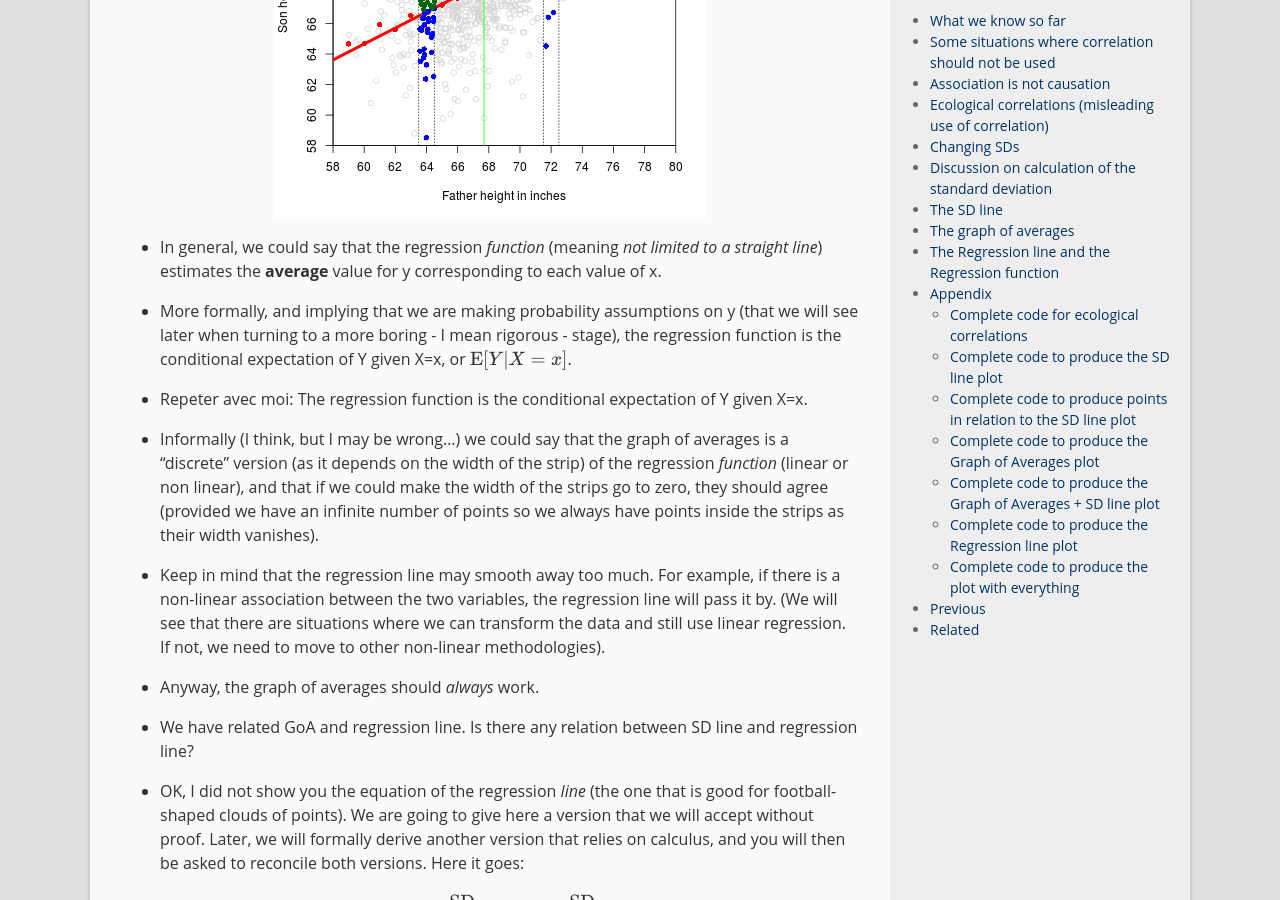
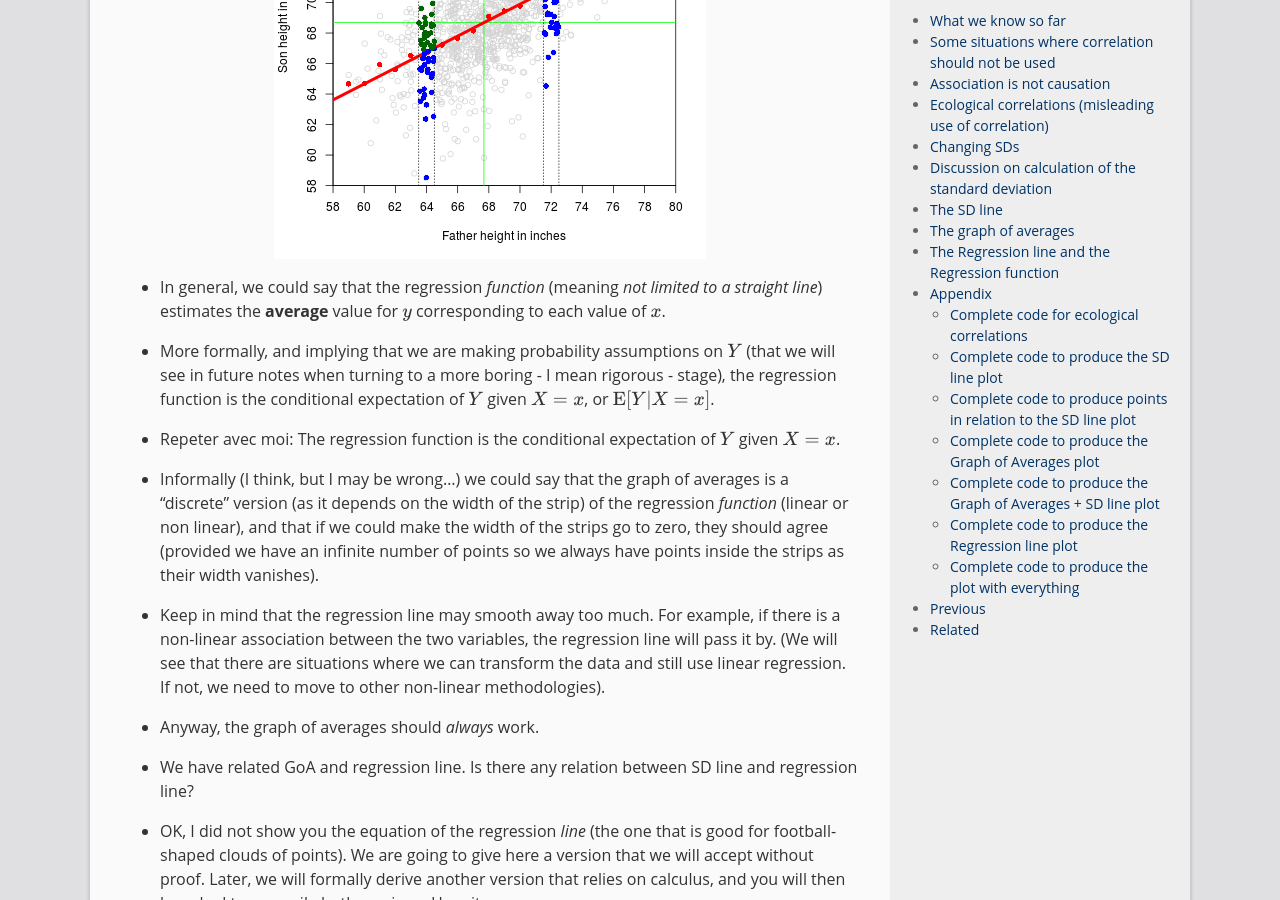
Before and after one commit to rbertolusso/rbertolusso.github.io, a Jekyll site: the page built from _posts/2016-10-28-LR02-SDline-GoA-regression.md, in a window 1280 px wide and 900 px high, scrolled down 11002 px. Built offline with Jekyll 4.4.1, drawn with Linux system fonts in a browser that asks for light colours; formulas are drawn with MathJax 3; comment, search, counter and statistics services are not loaded; some of the changed text lies outside the part shown.

Commit message:
LR02 modifications and link to data.

````diff
--- a/_posts/2016-10-28-LR02-SDline-GoA-regression.md
+++ b/_posts/2016-10-28-LR02-SDline-GoA-regression.md
@@ -137,6 +137,9 @@
   or <https://en.wikipedia.org/wiki/Simpson%27s_paradox>,
   or of ecological fallacy, of which you can read on
   <http://www.stat.berkeley.edu/~census/ecofall.txt>).
+
+  Link to data:
+  <https://rbertolusso.github.io/data/LR/eco_corre.csv>
 
 
 ```r
@@ -389,10 +392,10 @@
 
 ### The graph of averages
 
-* If you partition your x axis let's say at every inch, the graph of
-  averages is the collection of points where the x-coordinate is the
-  center of the vertical strip, and the y-coordinate the *mean* of all
-  the y-values contained in that strip. (Of course your selection of
+* If you partition your $x$ axis let's say at every inch, the graph of
+  averages is the collection of points where the $x$-coordinate is the
+  center of the vertical strip, and the $y$-coordinate the *mean* of all
+  the $y$-values contained in that strip. (Of course your selection of
   a different strip width will give a different result, as it happens
   with histograms)
 
@@ -429,15 +432,15 @@
 
 * In general, we could say that the regression
   *function* (meaning *not limited to a straight line*)
-  estimates the **average** value for y corresponding to each value of x.
+  estimates the **average** value for $y$ corresponding to each value of $x$.
 
 * More formally, and implying that we are making probability assumptions
-  on y (that we will see later when turning to a more boring - I mean
+  on $Y$ (that we will see in future notes when turning to a more boring - I mean
   rigorous - stage), the regression function is the conditional
-  expectation of Y given X=x, or $\text{E}[Y|X=x]$.
+  expectation of $Y$ given $X=x$, or $\text{E}[Y|X=x]$.
 
 * Repeter avec moi: The regression function is the conditional expectation
-  of Y given X=x.
+  of $Y$ given $X=x$.
 
 * Informally (I think, but I may be wrong...) we could say that the graph
   of averages is a "discrete" version (as it depends on the width
````
Also changed, not shown: _source/2016-10-28-LR02-SDline-GoA-regression.Rmd (+11 -8 lines).
